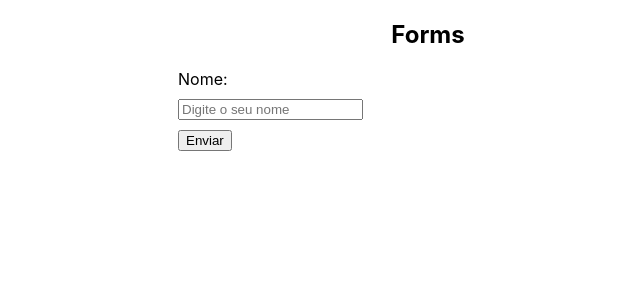
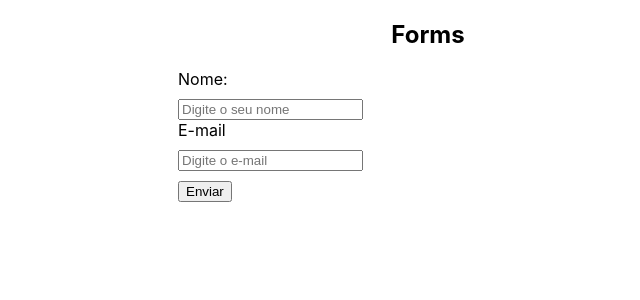
Before and after one commit to allanfenelon/CURSO_REACT, a React (Create React App) app in the folder 5_FORM_EM_REACT/form/: page / in a window 1280 px wide. Shown: the top 300 px of the page, without its empty margins (212-852 px from the left). Built offline with nearby package versions, Linux system fonts and the light colour scheme.

Commit message:
label envolvendo o input

```diff
--- a/5_FORM_EM_REACT/form/src/components/MyForm.js
+++ b/5_FORM_EM_REACT/form/src/components/MyForm.js
@@ -9,6 +9,11 @@
                 <label htmlFor="name">Nome:</label>
                 <input type="text" name='name' placeholder='Digite o seu nome'/>
             </div>
+            {/* 2 - LABEL ENVOLVENDO O INPUT */}
+            <label>
+                <span>E-mail</span>
+                <input type="email" name='email' placeholder='Digite o e-mail'/>
+            </label>
             <input type="submit" value='Enviar' />
         </form>
     </div>
```
